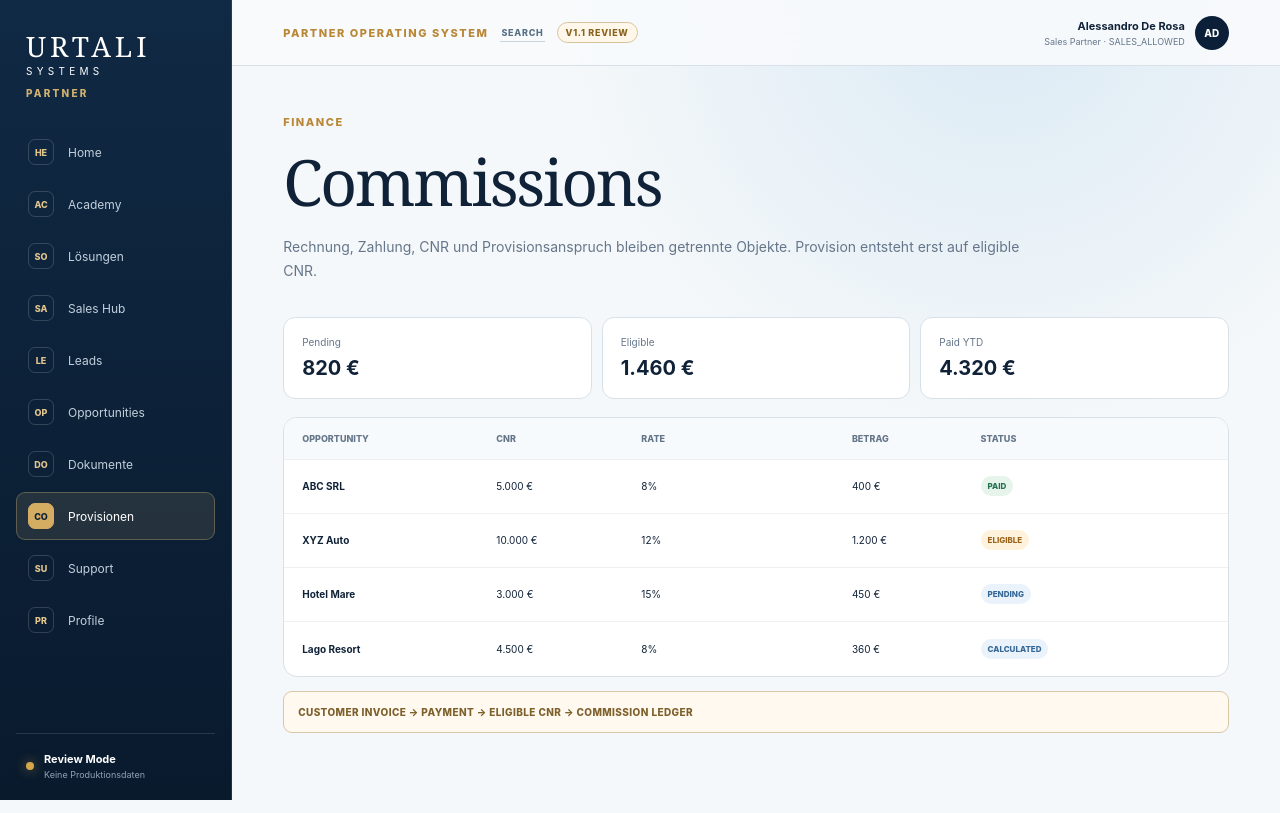
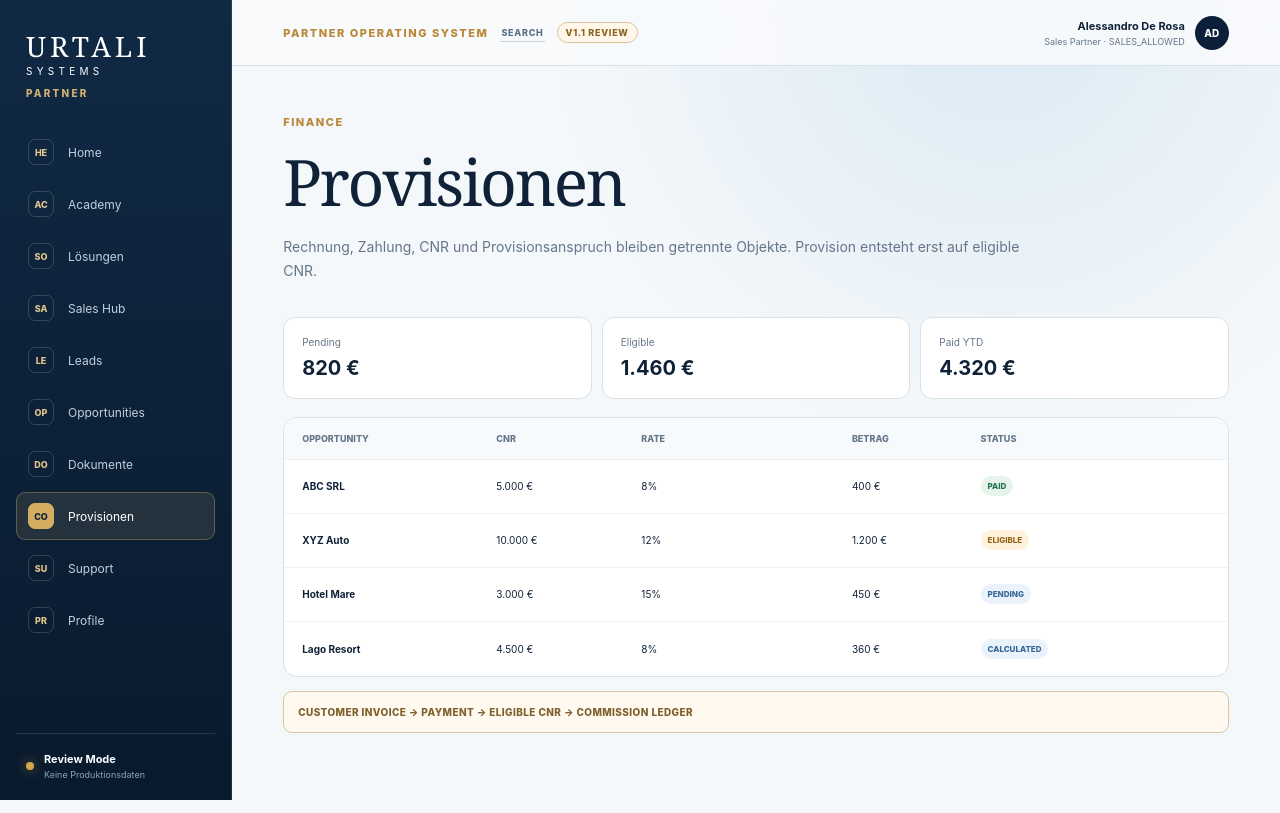
Before and after one commit to lavolpeofficial/vito-platform, a Next.js app in the folder apps/partner-portal/: page /commissions in a window 1280 px wide. Built offline with nearby package versions, Linux system fonts and the light colour scheme.

Commit message:
style(partner-portal): refine German review copy in apps/partner-portal/app/(portal)/commissions/page.tsx

```diff
--- a/apps/partner-portal/app/(portal)/commissions/page.tsx
+++ b/apps/partner-portal/app/(portal)/commissions/page.tsx
@@ -9,7 +9,7 @@ export default function CommissionsPage() {
     <>
       <header className="page-head">
         <span className="eyebrow">Finance</span>
-        <h1>Commissions</h1>
+        <h1>Provisionen</h1>
         <p>Rechnung, Zahlung, CNR und Provisionsanspruch bleiben getrennte Objekte. Provision entsteht erst auf eligible CNR.</p>
       </header>
       <section className="metric-grid compact-metrics">
```
